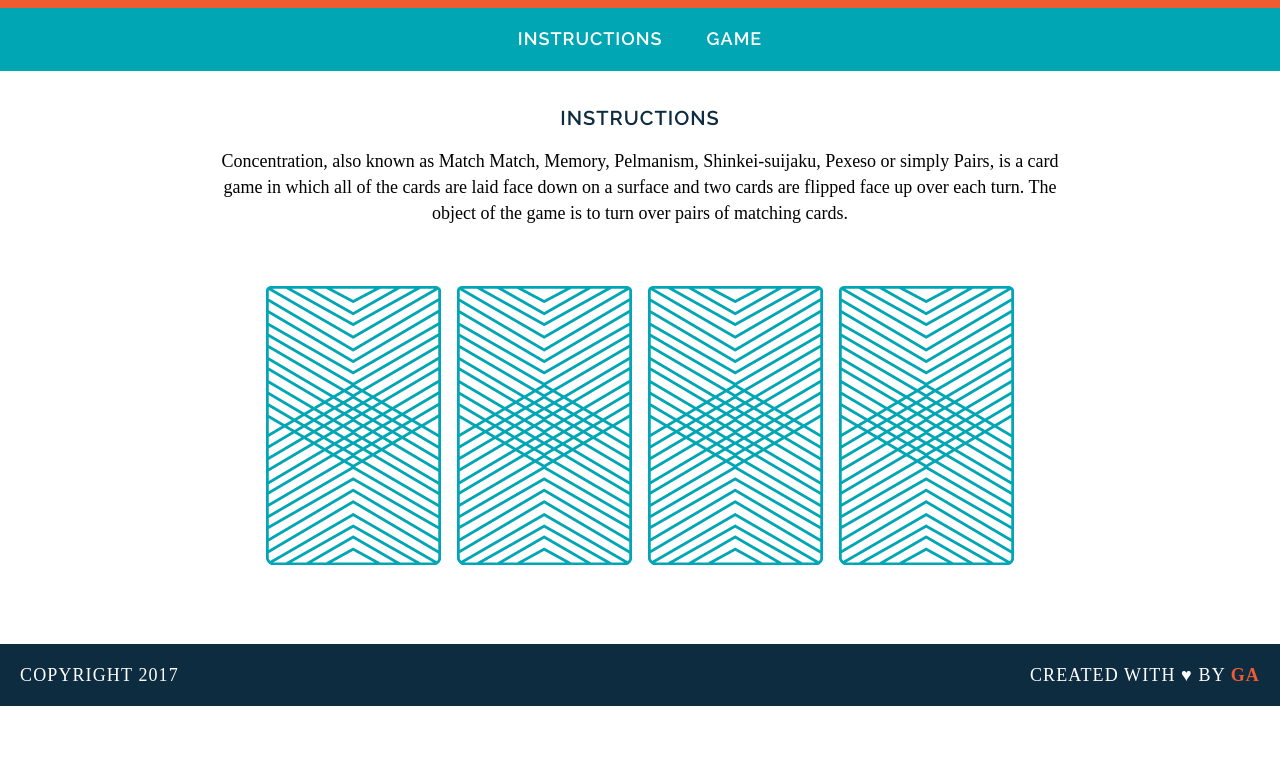
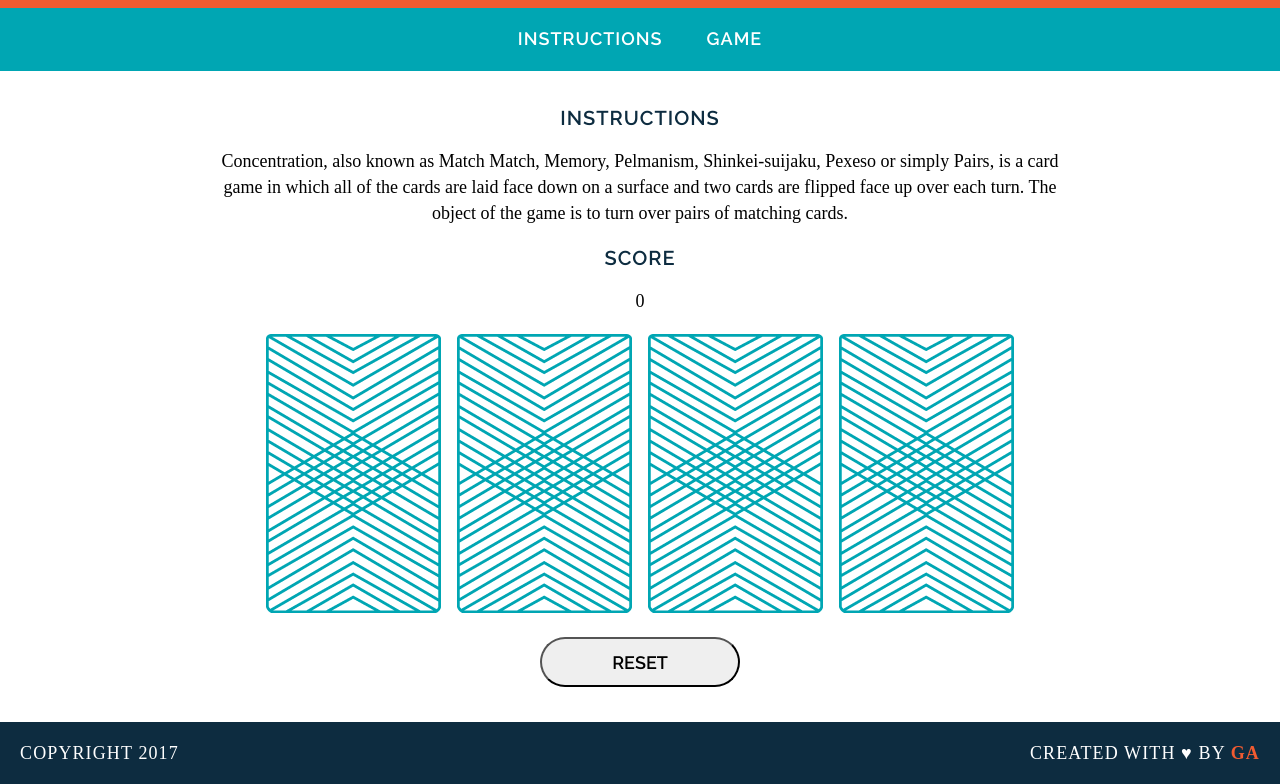
Before and after one commit to acecyq/wdi-fundamentals-memorygame, a plain HTML site: page memory_game/index.html in a window 1280 px wide. Shown: the part 105-889 px from the top of the page. Before the commit the page ends 811 px from the top, so only its background shows below. Drawn offline with Linux system fonts and the light colour scheme; a web font is replaced by a local one.

Commit message:
added reset button and score board

```diff
--- a/memory_game/css/style.css
+++ b/memory_game/css/style.css
@@ -83,7 +83,23 @@ a:hover {
 }
 
 img {
-	margin: 40px 8px;
+	margin: 0 8px;
+}
+
+button {
+	font-family: "Raleway", sans-serif;
+	text-transform: uppercase;
+	font-size: 18px;
+	font-weight: 600;
+	width: 200px;
+	height: 50px;
+	border-radius: 50px;
+	margin-top: 20px;
+}
+
+button:hover {
+	color: white;
+	background-color: #00A6B3;
 }
 
 .copyright .message {
--- a/memory_game/index.html
+++ b/memory_game/index.html
@@ -17,8 +17,14 @@
 		<h2 id="instructions">Instructions</h2>
 		<p>Concentration, also known as Match Match, Memory, Pelmanism, Shinkei-suijaku, Pexeso or simply Pairs, is a card game in which all of the cards are laid face down on a surface and two cards are flipped face up over each turn. The object of the game is to turn over pairs of matching cards.</p>
 
+		<div>
+			<h2>Score</h2>
+			<p id="scoreBoard">0</p>
+		</div>
+
 		<div id="game-board" class="board clearfix"></div>
 
+		<button type="button" onclick="resetBoard()">Reset</button>
 	</main>
 	<footer class="clearfix">
 		<p class="copyright">Copyright 2017</p>
--- a/memory_game/js/main.js
+++ b/memory_game/js/main.js
@@ -22,11 +22,14 @@ var cards = [
 ];
 var cardsInPlay = [];
 var cardId;
+var score = 0;
 
 var checkForMatch = function() {
 	if (cardsInPlay.length == 2) {
 		if (cardsInPlay[0] == cardsInPlay[1]) {
 			alert('You found a match!');
+			score += 1;
+			document.getElementById('scoreBoard').innerHTML = score;
 		} else {
 			alert('Sorry, try again.');
 		}
@@ -53,4 +56,13 @@ var createBoard = function() {
 	}
 }
 
+var resetBoard = function() {
+	var gameBoard = document.getElementById('game-board');
+	while (gameBoard.hasChildNodes()) {
+		gameBoard.removeChild(gameBoard.firstChild);
+	}
+	cardsInPlay = [];
+	createBoard();
+}
+
 createBoard();
```
